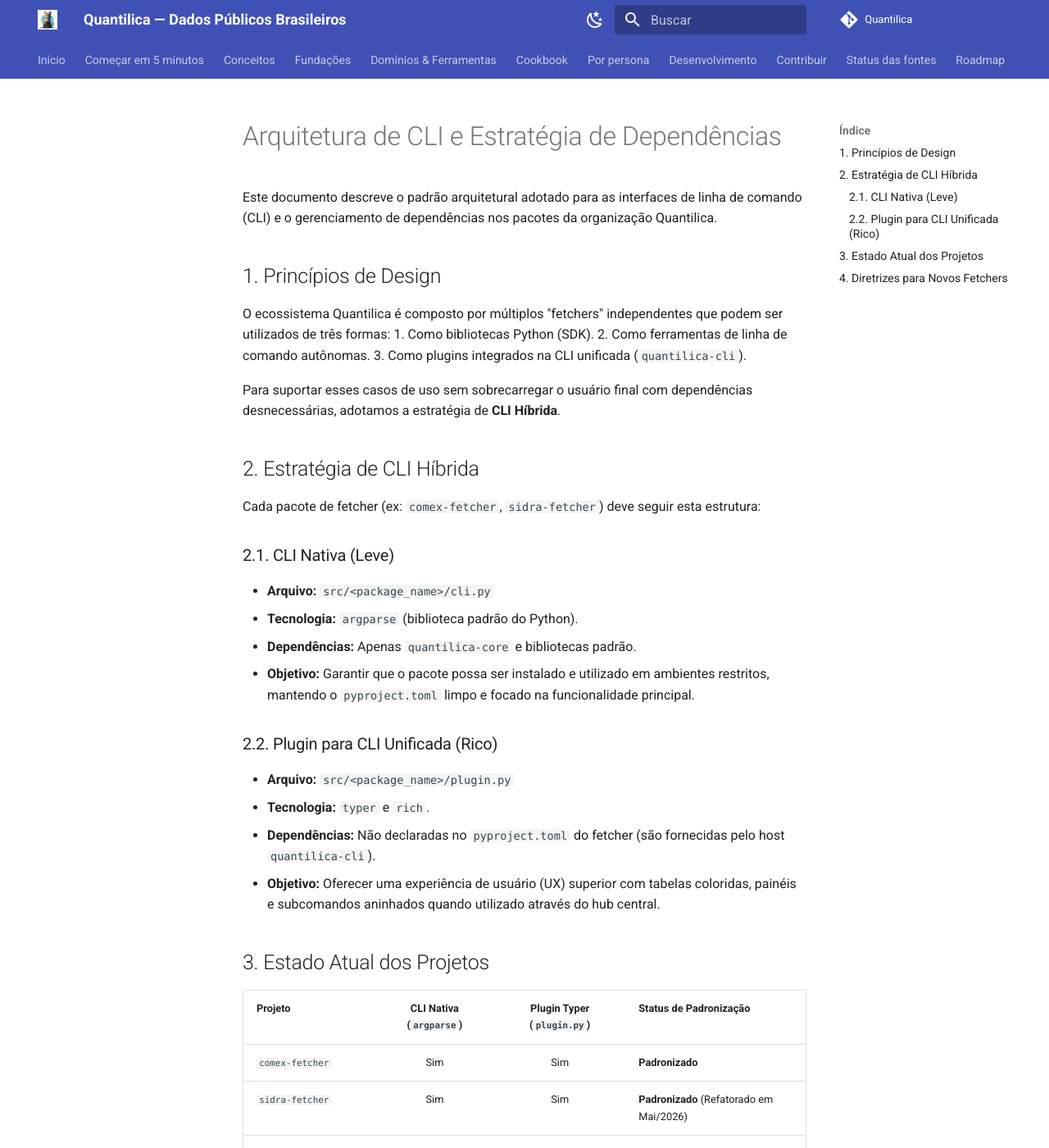
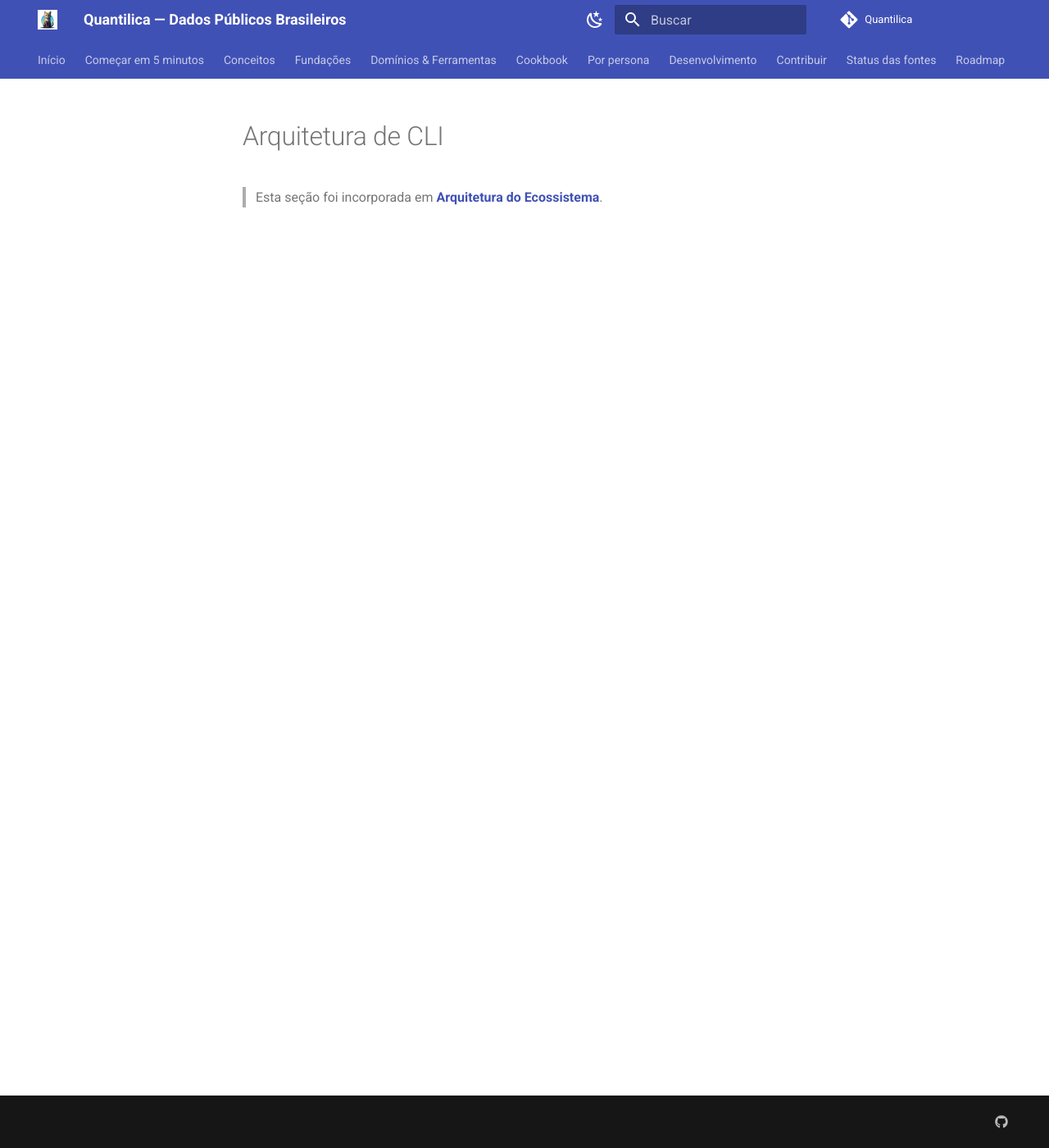
Before and after one commit to Quantilica/docs, an MkDocs documentation site: the page built from docs/concepts/cli.md, in a window 1280 px wide and 1400 px high. Shown: the whole window at 82% size. Built offline with MkDocs 1.6.1 and Material for MkDocs 9.7.7, drawn with Linux system fonts in a browser that asks for light colours; some web fonts are replaced; comment, search, counter and statistics services are not loaded; some of the changed text lies outside the part shown.

Commit message:
refactor(docs): merge concepts/cli.md into arquitetura.md
- Add 'Arquitetura de CLI' section to arquitetura.md
- Document hybrid CLI pattern (argparse native + typer plugin)
- Include status table of all fetchers
- Replace cli.md with redirect note pointing to new location

CLI architecture is a natural part of overall system architecture,
not a standalone concept requiring separate navigation.

```diff
--- a/docs/concepts/cli.md
+++ b/docs/concepts/cli.md
@@ -1,49 +1,3 @@
-# Arquitetura de CLI e Estratégia de Dependências
+# Arquitetura de CLI
 
-Este documento descreve o padrão arquitetural adotado para as interfaces de linha de comando (CLI) e o gerenciamento de dependências nos pacotes da organização Quantilica.
-
-## 1. Princípios de Design
-
-O ecossistema Quantilica é composto por múltiplos "fetchers" independentes que podem ser utilizados de três formas:
-1.  Como bibliotecas Python (SDK).
-2.  Como ferramentas de linha de comando autônomas.
-3.  Como plugins integrados na CLI unificada (`quantilica-cli`).
-
-Para suportar esses casos de uso sem sobrecarregar o usuário final com dependências desnecessárias, adotamos a estratégia de **CLI Híbrida**.
-
-## 2. Estratégia de CLI Híbrida
-
-Cada pacote de fetcher (ex: `comex-fetcher`, `sidra-fetcher`) deve seguir esta estrutura:
-
-### 2.1. CLI Nativa (Leve)
-- **Arquivo:** `src/<package_name>/cli.py`
-- **Tecnologia:** `argparse` (biblioteca padrão do Python).
-- **Dependências:** Apenas `quantilica-core` e bibliotecas padrão.
-- **Objetivo:** Garantir que o pacote possa ser instalado e utilizado em ambientes restritos, mantendo o `pyproject.toml` limpo e focado na funcionalidade principal.
-
-### 2.2. Plugin para CLI Unificada (Rico)
-- **Arquivo:** `src/<package_name>/plugin.py`
-- **Tecnologia:** `typer` e `rich`.
-- **Dependências:** Não declaradas no `pyproject.toml` do fetcher (são fornecidas pelo host `quantilica-cli`).
-- **Objetivo:** Oferecer uma experiência de usuário (UX) superior com tabelas coloridas, painéis e subcomandos aninhados quando utilizado através do hub central.
-
-## 3. Estado Atual dos Projetos
-
-| Projeto | CLI Nativa (`argparse`) | Plugin Typer (`plugin.py`) | Status de Padronização |
-| :--- | :---: | :---: | :--- |
-| `comex-fetcher` | Sim | Sim | **Padronizado** |
-| `sidra-fetcher` | Sim | Sim | **Padronizado** (Refatorado em Mai/2026) |
-| `datasus-fetcher` | Sim | Sim | **Padronizado** |
-| `pdet-fetcher` | Sim | Sim | **Padronizado** |
-| `rtn-fetcher` | Sim | Sim | **Padronizado** |
-| `tesouro-direto-fetcher` | Sim | Sim | **Padronizado** |
-| `inmet-fetcher` | Sim | Sim | **Padronizado** |
-| `bcb-sgs-fetcher` | Sim | Sim | **Padronizado** |
-
-## 4. Diretrizes para Novos Fetchers
-
-Ao criar um novo fetcher, o desenvolvedor deve:
-1.  Manter a lógica de download desacoplada da interface.
-2.  Implementar comandos básicos de exploração em `cli.py` usando `argparse`.
-3.  Expor a interface completa em `plugin.py` usando `typer` para integração com o `quantilica-cli`.
-4.  Não adicionar `typer` ou `rich` nas `dependencies` principais do `pyproject.toml`.
+> Esta seção foi incorporada em **[Arquitetura do Ecossistema](arquitetura.md#arquitetura-de-cli)**.
```
Also changed, not shown: docs/concepts/arquitetura.md (+34 -0 lines).
